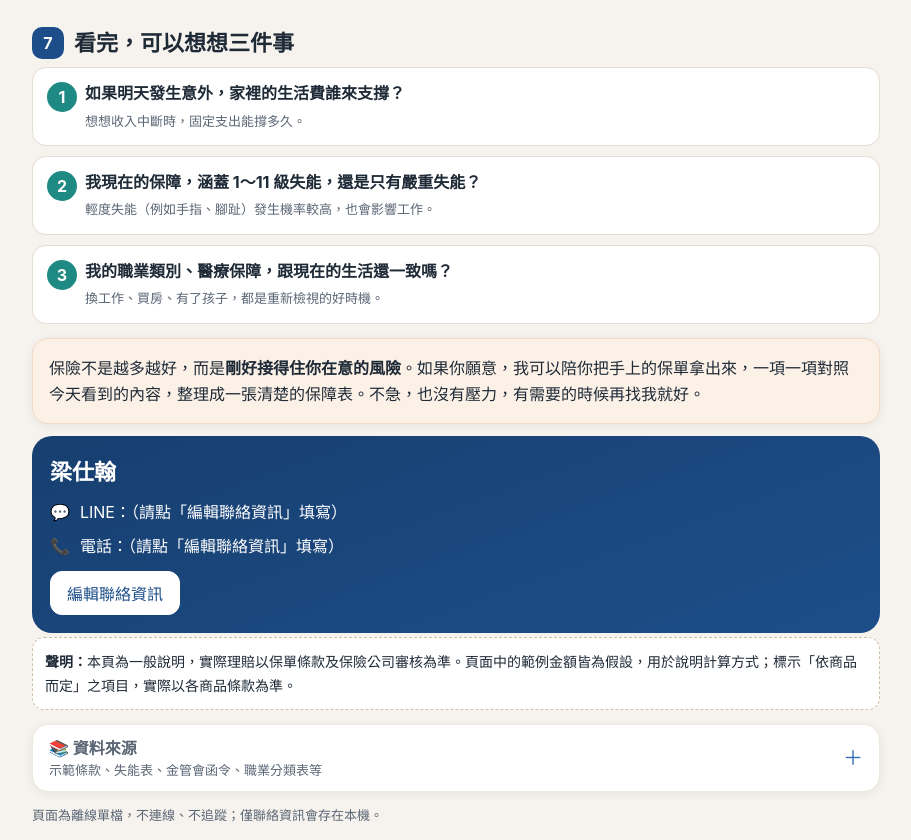
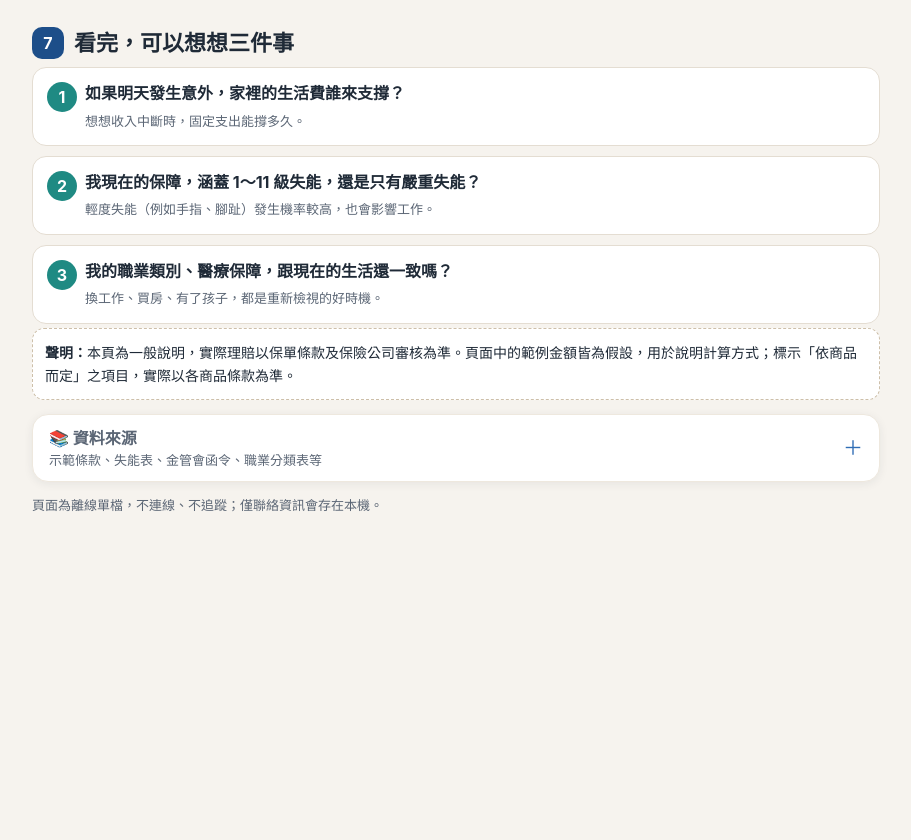
Before and after one commit to dashin-team/accident-insurance-guide, a plain HTML site: page index.html in a window 1280 px wide. Shown: the part 4993-5833 px from the top of the page, without its empty margins (184-1095 px from the left). After the commit the page ends 5523 px from the top, so only its background shows below. Drawn offline with Linux system fonts and the light colour scheme.

Commit message:
移除邀請文字與聯絡欄

```diff
--- a/index.html
+++ b/index.html
@@ -537,28 +537,6 @@ section{padding:22px 0 4px}
     <li><b>我現在的保障，涵蓋 1～11 級失能，還是只有嚴重失能？</b><br><span class="note">輕度失能（例如手指、腳趾）發生機率較高，也會影響工作。</span></li>
     <li><b>我的職業類別、醫療保障，跟現在的生活還一致嗎？</b><br><span class="note">換工作、買房、有了孩子，都是重新檢視的好時機。</span></li>
   </ol>
-
-  <div class="card" style="margin-top:14px;background:var(--softw);border-color:#f0dcc6">
-    <p style="margin:0">保險不是越多越好，而是<b>剛好接得住你在意的風險</b>。如果你願意，我可以陪你把手上的保單拿出來，一項一項對照今天看到的內容，整理成一張清楚的保障表。不急，也沒有壓力，有需要的時候再找我就好。</p>
-  </div>
-
-  <div class="contact" id="contact">
-    <div class="view">
-      <div class="name" id="cvName">梁仕翰</div>
-      <div class="row"><span aria-hidden="true">💬</span><span>LINE：<span id="cvLine">（請點「編輯聯絡資訊」填寫）</span></span></div>
-      <div class="row"><span aria-hidden="true">📞</span><span>電話：<a id="cvTel" href="#">（請點「編輯聯絡資訊」填寫）</a></span></div>
-    </div>
-    <div class="edit">
-      <label class="f" for="ceName">姓名</label><input type="text" id="ceName">
-      <label class="f" for="ceLine">LINE ID</label><input type="text" id="ceLine" autocapitalize="off">
-      <label class="f" for="ceTel">電話</label><input type="tel" id="ceTel" inputmode="tel">
-      <p style="font-size:12px;opacity:.85;margin:8px 0 0">資料只儲存在這支裝置的瀏覽器（localStorage），不會上傳。</p>
-    </div>
-    <div class="btns">
-      <button class="btn" type="button" id="cEdit">編輯聯絡資訊</button>
-      <button class="btn ghost" type="button" id="cCancel" hidden>取消</button>
-    </div>
-  </div>
 </section>
 </main>
 
@@ -723,7 +701,7 @@ function showC(){
   if (c.tel) t.href = 'tel:' + c.tel.replace(/[^\d+]/g,''); else t.removeAttribute('href');
 }
 function initContact(){
-  const box = $('#contact');
+  const box = $('#contact'); if (!box) return;
   $('#cEdit').onclick = () => {
     if (!box.classList.contains('editing')){
       const c = loadC(); $('#ceName').value=c.name; $('#ceLine').value=c.line; $('#ceTel').value=c.tel;
```
